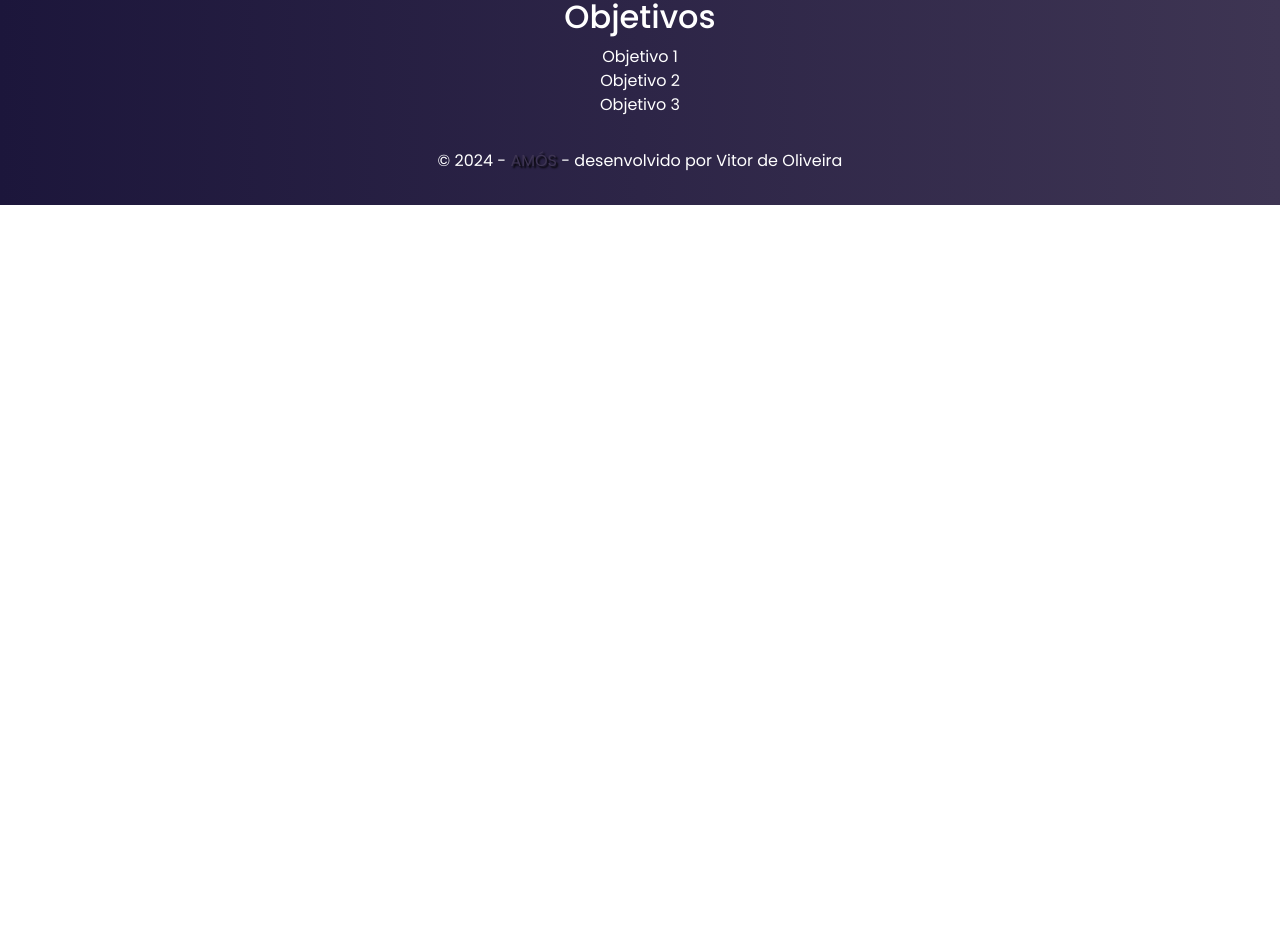
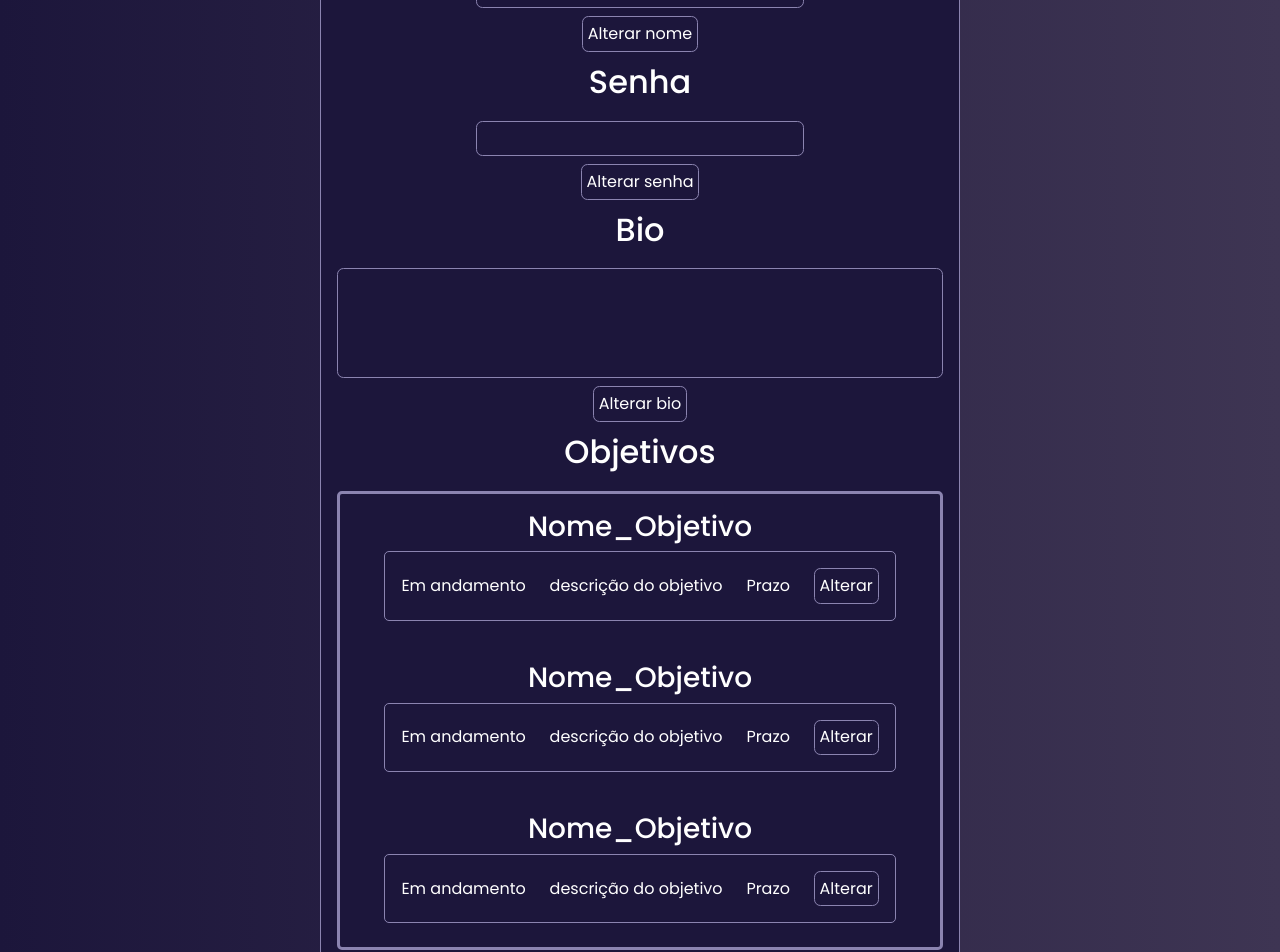
Before and after one commit to imvitorxz/preview-amos, a React (Vite) app: page /usuario in a window 1280 px wide. Shown: the part 660-1612 px from the top of the page. Before the commit the page ends 865 px from the top, so only its background shows below. Built offline with nearby package versions, Linux system fonts and the light colour scheme; a web font is replaced by a local one.

Commit message:
feat: terminando pagina usuario

```diff
--- a/src/App.css
+++ b/src/App.css
@@ -56,6 +56,15 @@ button:active {
   background-color: var(--background-terciario);
 }
 
+fieldset {
+  border: 1px solid var(--cor-secundaria);
+  border-radius: .4rem;
+  width: fit-content;
+  background-color: var(--background-primario);
+  padding: 1rem;
+  margin: 0 auto;
+}
+
 ul {
   list-style: none;
   padding: 0;
--- a/src/Pages/Conversas.tsx
+++ b/src/Pages/Conversas.tsx
@@ -1,6 +1,9 @@
 import styles from './Conversas.module.css';
 
 export default function Conversas() {
+
+    document.title = 'AMÓS - Conversas';
+
     return (
         <div className={styles.divChats}>
             <h1>Conversas</h1>
--- a/src/Pages/Privacidade.tsx
+++ b/src/Pages/Privacidade.tsx
@@ -1,7 +1,11 @@
+import styles from './Privacidade.module.css';
+
 export default function Privacidade() {
+
+    document.title = 'AMÓS - Privacidade';
+
     return (
-        <div>
-            <h1>Privacidade</h1>
+        <div className={styles.divPrivacidade}>
         </div>
     )
 }
--- a/src/Pages/Usuario.module.css
+++ b/src/Pages/Usuario.module.css
@@ -2,7 +2,7 @@
     text-align: center;
 
     #inputUsuarioBio {
-        width: 50%;
+        width: 100%;
         height: 110px;
         resize: none;
         padding: .3rem;
@@ -11,11 +11,58 @@
         background-color: var(--background-primario);
         max-width: 100%;
     }
+
+    input {
+        display: block;
+        padding: .3rem;
+        margin: .5rem auto;
+    }
+
+    fieldset {
+        margin: 0 auto;
+        width: 90%;
+        @media (min-width: 1025px) {
+            width: 50%;
+        }
+    }
+
+    h2 {
+        padding: .7rem 0;
+    }
 }
 
 .imgPerfil {
-    width: 150px;
-    height: 150px;
+    width: 220px;
+    height: 220px;
     margin: 0 auto;
     display: block;
+    padding: 2rem;
+
+    border: solid var(--cor-secundaria);
+    border-radius: 50%;
 }
+
+.divUsuarioObjetivos {
+    border: solid var(--cor-secundaria);
+    border-radius: 5px;
+}
+
+.divUsuarioObjetivosItem {
+    padding: 1rem;
+}
+
+.divUsuarioObjetivosItemContent {
+    display: flex;
+    flex-direction: column;
+    width: 90%;
+    margin: .5rem auto;
+    padding: 1rem;
+    border: 1px solid var(--cor-secundaria);
+    border-radius: 5px;
+
+    @media (min-width: 1025px) {
+        flex-direction: row;
+        justify-content: space-between;
+        align-items: center;
+    }
+}
--- a/src/Pages/Usuario.tsx
+++ b/src/Pages/Usuario.tsx
@@ -3,21 +3,59 @@ import styles from './Usuario.module.css';
 import Img_User from '../assets/icons/icon_user.png';
 
 export default function Usuario() {
+
+    document.title = 'AMÓS - Usuário';
+
     return (
         <div className={styles.divUsuario}>
             <img src={Img_User} className={styles.imgPerfil} alt="Icone usuario"/>
-            <h2>Usuário</h2>
-            <h3>Nome</h3>
-            <h2>Senha</h2>
-            <input id="inputUsuarioSenha" name="inputUsuarioSenha" type="password"/>
-            <h2>Bio</h2>
-            <input id={styles.inputUsuarioBio} name="inputUsuarioBio" type="text"/>
-            <h2>Objetivos</h2>
-            <ul>
-                <li>Objetivo 1</li>
-                <li>Objetivo 2</li>
-                <li>Objetivo 3</li>
-            </ul>
+            <br/>
+            <fieldset>
+                <h2>username</h2>
+                <input id={styles.inputUsuarioUsername} name="inputUsuarioUsername" type="text" readOnly={true}/>
+                <button>Alterar username</button>
+                <h3>Nome</h3>
+                <input id={styles.inputUsuarioNome} name="inputUsuarioNome" type="text" readOnly={true}/>
+                <button>Alterar nome</button>
+                <h2>Senha</h2>
+                <input id={styles.inputUsuarioSenha} name="inputUsuarioSenha" type="password" readOnly={true}/>
+                <button>Alterar senha</button>
+                <h2>Bio</h2>
+                <input id={styles.inputUsuarioBio} name="inputUsuarioBio" type="text" readOnly={true}/>
+                <button>Alterar bio</button>
+                <h2>Objetivos</h2>
+                <div className={styles.divUsuarioObjetivos}>
+                    <div className={styles.divUsuarioObjetivosItem}>
+                    <h3>Nome_Objetivo</h3>
+                        <div className={styles.divUsuarioObjetivosItemContent}>
+                            <span>Em andamento</span>
+                            <span>descrição do objetivo</span>
+                            <span>Prazo</span>
+                            <button>Alterar</button>
+                        </div>
+                    </div>
+
+                    <div className={styles.divUsuarioObjetivosItem}>
+                    <h3>Nome_Objetivo</h3>
+                        <div className={styles.divUsuarioObjetivosItemContent}>
+                            <span>Em andamento</span>
+                            <span>descrição do objetivo</span>
+                            <span>Prazo</span>
+                            <button>Alterar</button>
+                        </div>
+                    </div>
+
+                    <div className={styles.divUsuarioObjetivosItem}>
+                    <h3>Nome_Objetivo</h3>
+                        <div className={styles.divUsuarioObjetivosItemContent}>
+                            <span>Em andamento</span>
+                            <span>descrição do objetivo</span>
+                            <span>Prazo</span>
+                            <button>Alterar</button>
+                        </div>
+                    </div>
+                </div>
+            </fieldset>
         </div>
     )
 }
```
Also changed, not shown: src/Pages/Privacidade.module.css (added).
